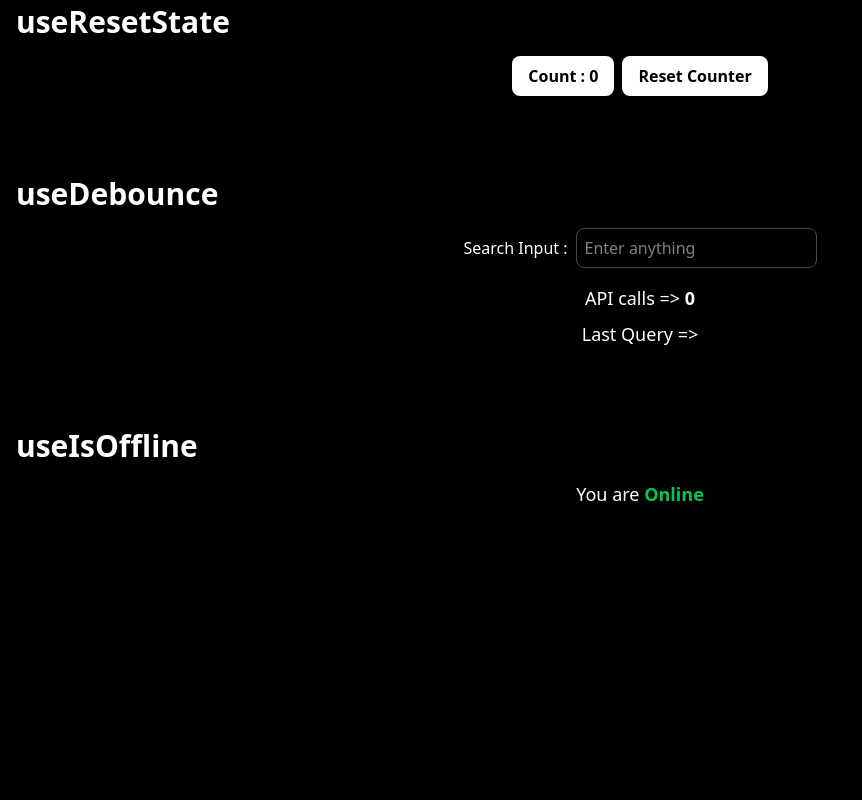
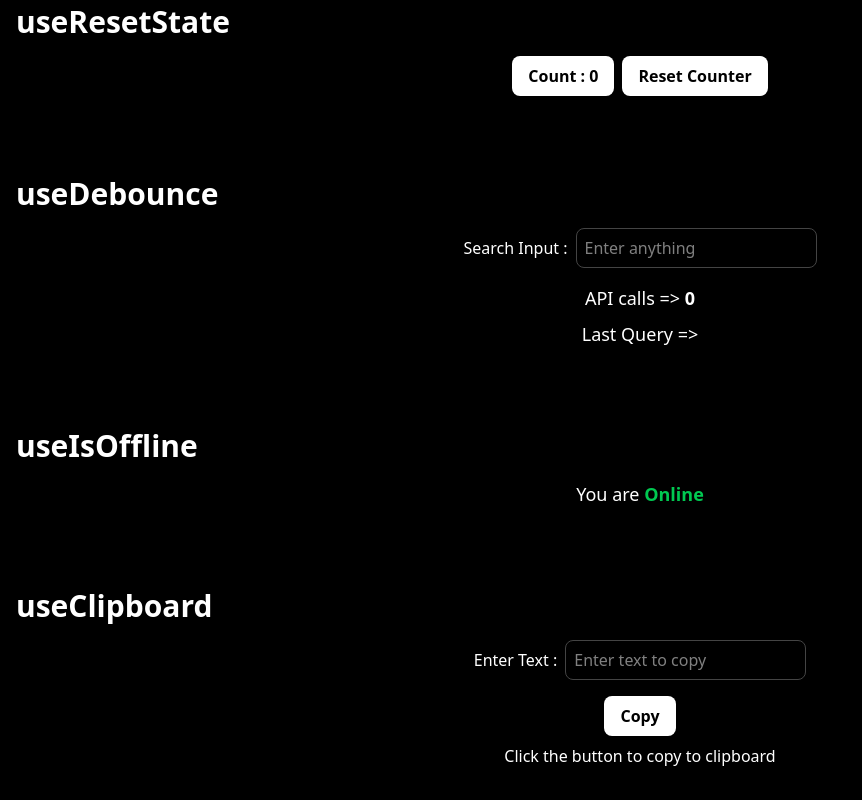
Before and after one commit to dhruvdhaduk-simform/hooks, a React (Vite) app: page / in a window 1280 px wide. Shown: the part 1288-2088 px from the top of the page, without its empty margins (0-862 px from the left). Before the commit the page ends 1828 px from the top, so only its background shows below. Built offline with nearby package versions, Linux system fonts and the light colour scheme.

Commit message:
Create 'useClipboard' hook with its demo and docs

```diff
--- a/src/App.tsx
+++ b/src/App.tsx
@@ -7,6 +7,7 @@ import { UseKeyPressDemo } from './demos/UseKeyPressDemo';
 import { UseResetStateDemo } from './demos/UseResetStateDemo';
 import { UseDebounceDemo } from './demos/UseDebounceDemo';
 import { UseIsOfflineDemo } from './demos/UseIsOfflineDemo';
+import { UseClipboardDemo } from './demos/UseClipboardDemo';
 
 function App() {
     return (
@@ -22,6 +23,7 @@ function App() {
                 <UseResetStateDemo />
                 <UseDebounceDemo />
                 <UseIsOfflineDemo />
+                <UseClipboardDemo />
             </div>
         </div>
     );
--- /dev/null
+++ b/src/demos/UseClipboardDemo.tsx
@@ -0,0 +1,49 @@
+import { SectionHeading } from '@/components/SectionHeading';
+import { Button } from '@/components/ui/Button';
+import { useClipboard } from '@/hooks/useClipboard';
+import { useState } from 'react';
+
+export function UseClipboardDemo() {
+    const [input, setInput] = useState('');
+    const { copy, isCopied } = useClipboard();
+
+    return (
+        <div className="p-4" id="use-clipboard">
+            <SectionHeading
+                docsLink="https://github.com/dhruvdhaduk-simform/hooks?tab=readme-ov-file#useclipboard"
+                label="useClipboard"
+            />
+            <div className="p-4">
+                <div className="flex justify-center items-center gap-2">
+                    <label htmlFor="copy-input">Enter Text : </label>
+                    <input
+                        id="copy-input"
+                        type="text"
+                        placeholder="Enter text to copy"
+                        value={input}
+                        onChange={(e) => setInput(e.currentTarget.value)}
+                        className="h-10 border border-[#444444] rounded-lg pl-2"
+                    />
+                </div>
+                <div className="pt-4 flex flex-col justify-center items-center gap-2">
+                    <Button
+                        onClick={() => {
+                            if (input.trim().length) copy(input);
+                        }}
+                    >
+                        Copy
+                    </Button>
+                    <p>
+                        {isCopied ? (
+                            <span className="text-lg font-bold text-green-500">
+                                Copied
+                            </span>
+                        ) : (
+                            'Click the button to copy to clipboard'
+                        )}
+                    </p>
+                </div>
+            </div>
+        </div>
+    );
+}
--- /dev/null
+++ b/src/hooks/useClipboard.ts
@@ -0,0 +1,30 @@
+import { useCallback, useRef, useState } from 'react';
+
+export function useClipboard() {
+    const [isCopied, setIsCopied] = useState(false);
+    const timeoutId = useRef<number | null>(null);
+
+    const copy = useCallback((text: string) => {
+        try {
+            navigator.clipboard.writeText(text);
+        } catch (err: unknown) {
+            if (err instanceof Error) {
+                alert(err.message);
+            } else {
+                alert(err);
+            }
+        }
+
+        if (timeoutId.current) {
+            clearTimeout(timeoutId.current);
+        }
+
+        setIsCopied(true);
+
+        timeoutId.current = setTimeout(() => {
+            setIsCopied(false);
+        }, 2000);
+    }, []);
+
+    return { copy, isCopied };
+}
```
Also changed, not shown: 1 other file (tests, documents, lock files or other folders).
